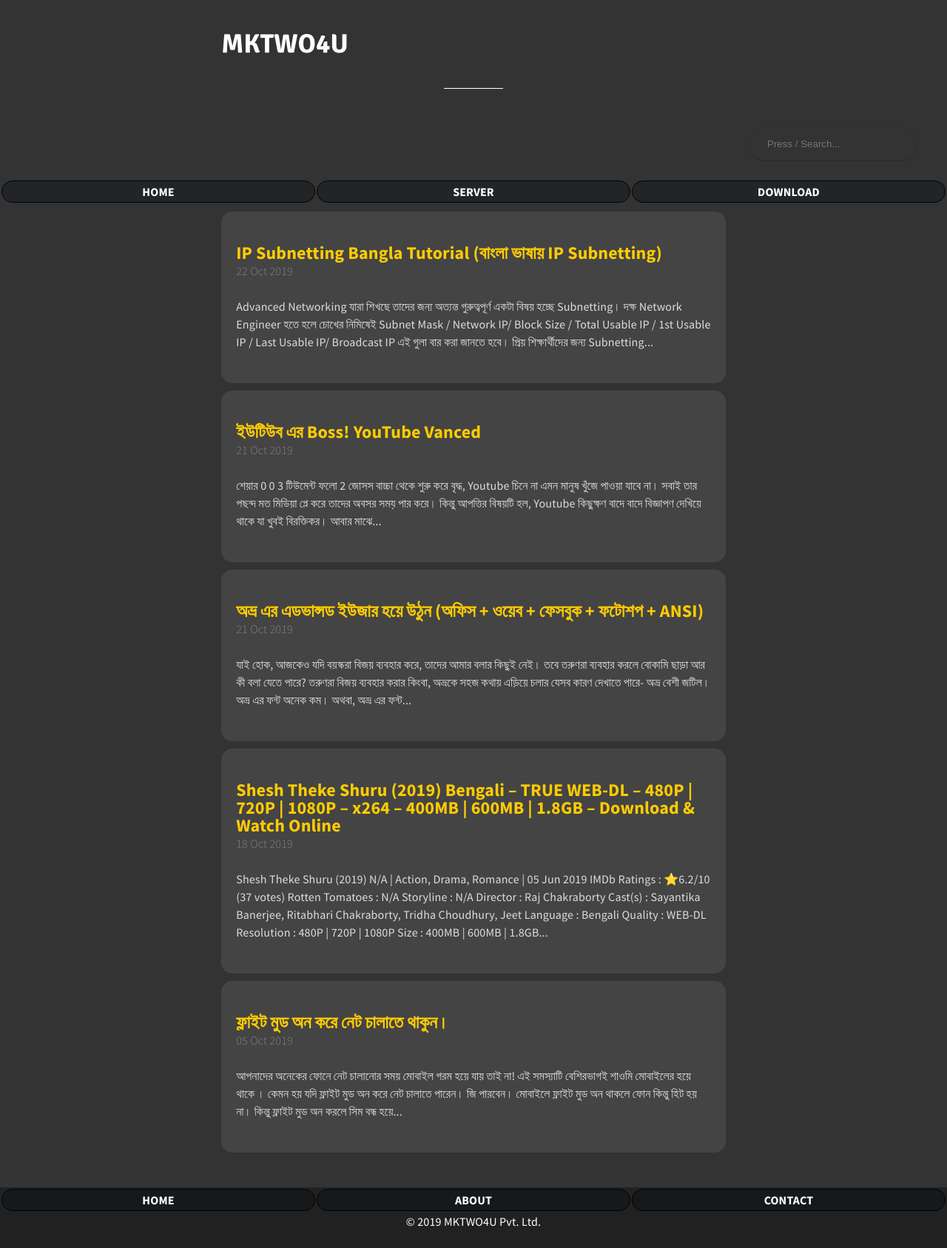
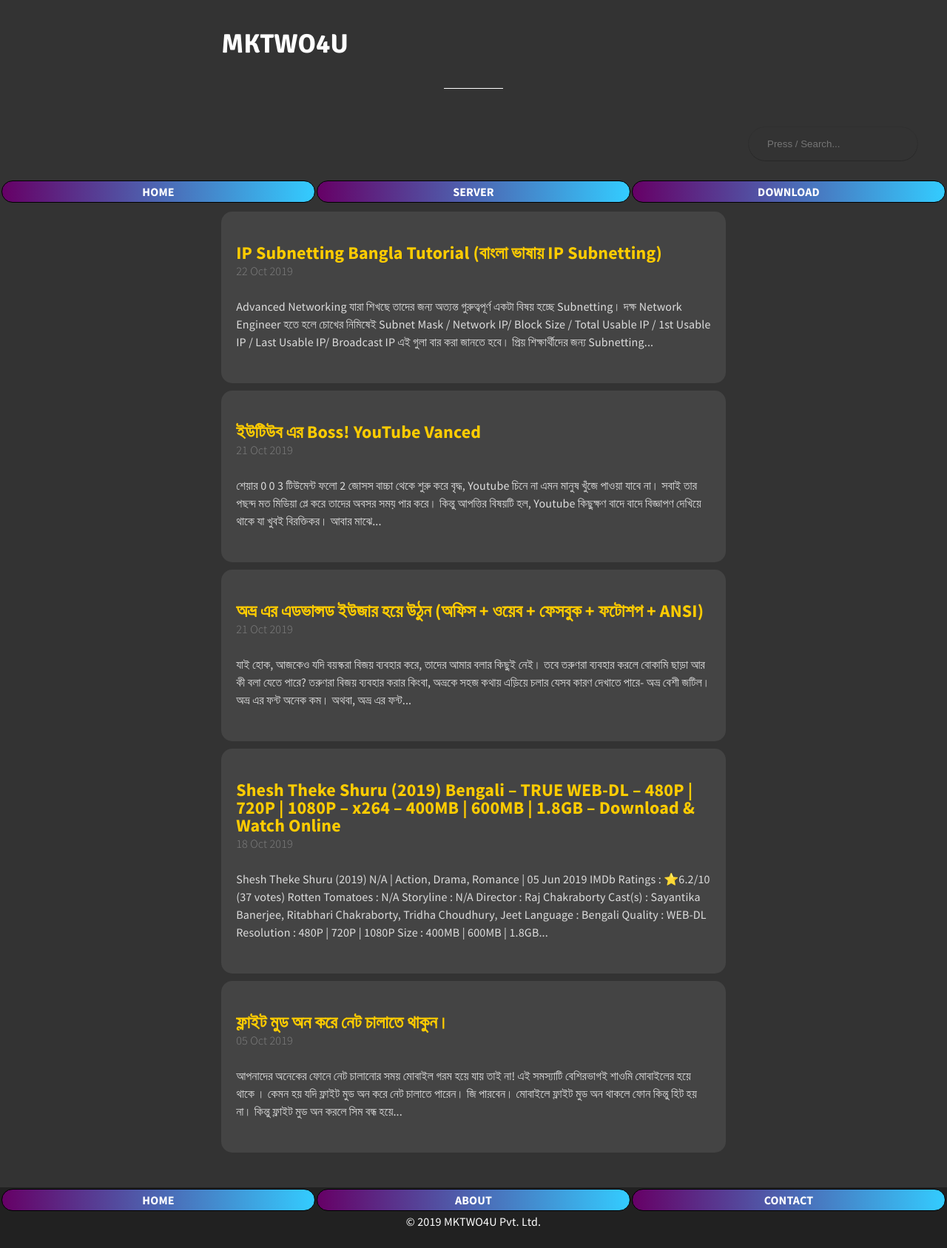
Before and after one commit to bdmilan/blog, a Jekyll site: the page built from index.html, in a window 1280 px wide. Shown: the whole page at 74% size. Built offline with Jekyll 4.4.1, drawn with Linux system fonts in a browser that asks for light colours; the list of posts is cut into pages by our own code.

Commit message:
Update custom.scss

```diff
--- a/_sass/custom.scss
+++ b/_sass/custom.scss
@@ -52,7 +52,7 @@ button,input,select,textarea,optgroup {
 }
 
 .nm {
-	background:#010b1354;
+	background: linear-gradient(to left, #33ccff 0%, #660066 100%);
 	border-radius: 45px;
 	width: 30%;
 	border: 1px solid #000;
```
